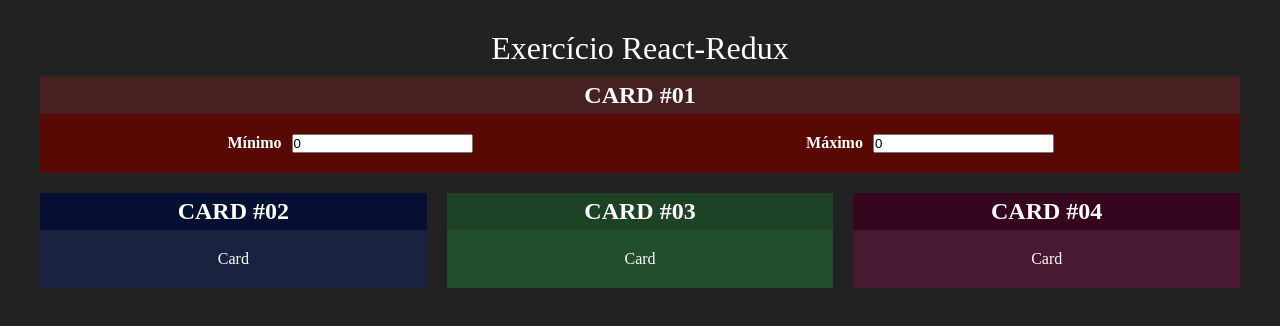
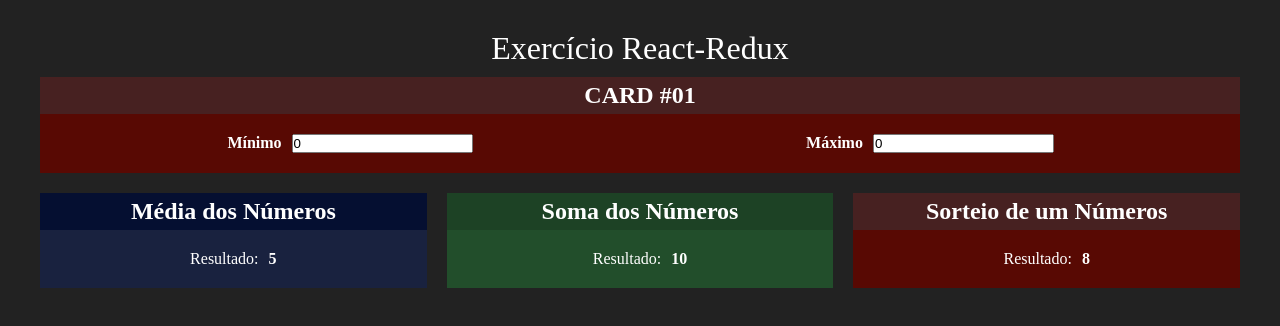
Before and after one commit to CapitaoDAreia/react-redux-course, a React (Create React App) app in the folder 06-redux/: page / in a window 1280 px wide. Shown: the top 326 px of the page. Built offline with nearby package versions, Linux system fonts and the light colour scheme.

Commit message:
SECTION 6: Redux - Creating other components, they are: Sorteio, Media and Soma

```diff
--- a/06-redux/src/App.tsx
+++ b/06-redux/src/App.tsx
@@ -1,5 +1,9 @@
 import React from "react";
-import Card from "./Components/Card";
+import Media from "./Components/Media";
+import Soma from "./Components/Soma";
+import Sorteio from "./Components/Sorteio";
+
+
 import styled from "styled-components";
 import Intervalo from "./Components/Intervalo";
 
@@ -28,17 +32,11 @@ function App() {
       </Row>
 
       <Row>
-        <Card title="CARD #02" headColor="#050f31" bodyColor="#19223f">
-          Card
-        </Card>
+        <Media title="CARD #02" headColor="#050f31" bodyColor="#19223f"></Media>
 
-        <Card title="CARD #03" headColor="#1d4225" bodyColor="#224e2b">
-          Card
-        </Card>
+        <Soma title="CARD #03" headColor="#1d4225" bodyColor="#224e2b"></Soma>
 
-        <Card title="CARD #04" headColor="#36051e" bodyColor="#491932">
-          Card
-        </Card>
+        <Sorteio title="CARD #04" headColor="#36051e" bodyColor="#491932"></Sorteio>
       </Row>
     </Container>
   );
--- a/06-redux/src/Components/Card.tsx
+++ b/06-redux/src/Components/Card.tsx
@@ -1,7 +1,7 @@
 import styled from 'styled-components'
 
-interface CardProps {
-    children: JSX.Element | string | JSX.Element[]
+export interface CardProps {
+    children?: JSX.Element | string | JSX.Element[]
     title: string
     headColor: string
     bodyColor: string
--- /dev/null
+++ b/06-redux/src/Components/Media.tsx
@@ -0,0 +1,30 @@
+import Card, { CardProps } from "./Card";
+
+interface MediaProps extends CardProps {}
+
+const Media = (props: MediaProps) => {
+  return (
+    <Card title="Média dos Números" headColor={props.headColor} bodyColor={props.bodyColor}>
+      <div
+        style={{
+          display: "flex",
+          justifyContent: "center",
+        }}
+      >
+        <span
+          style={{
+            flex: "1",
+            display: 'flex',
+            gap: '10px',
+            justifyContent: 'center'
+          }}
+        >
+            <span>Resultado:</span>
+          <strong>5</strong>
+        </span>
+      </div>
+    </Card>
+  );
+};
+
+export default Media;
--- /dev/null
+++ b/06-redux/src/Components/Soma.tsx
@@ -0,0 +1,30 @@
+import Card, { CardProps } from "./Card";
+
+interface MediaProps extends CardProps {}
+
+const Media = (props: MediaProps) => {
+  return (
+    <Card title="Soma dos Números" headColor={props.headColor} bodyColor={props.bodyColor}>
+      <div
+        style={{
+          display: "flex",
+          justifyContent: "center",
+        }}
+      >
+        <span
+          style={{
+            flex: "1",
+            display: 'flex',
+            gap: '10px',
+            justifyContent: 'center'
+          }}
+        >
+            <span>Resultado:</span>
+          <strong>10</strong>
+        </span>
+      </div>
+    </Card>
+  );
+};
+
+export default Media;
--- /dev/null
+++ b/06-redux/src/Components/Sorteio.tsx
@@ -0,0 +1,30 @@
+import Card, { CardProps } from "./Card";
+
+interface SorteioProps extends CardProps {}
+
+const Media = (props: SorteioProps) => {
+  return (
+    <Card title="Sorteio de um Números" headColor="#472121" bodyColor="#580903">
+      <div
+        style={{
+          display: "flex",
+          justifyContent: "center",
+        }}
+      >
+        <span
+          style={{
+            flex: "1",
+            display: 'flex',
+            gap: '10px',
+            justifyContent: 'center'
+          }}
+        >
+            <span>Resultado:</span>
+          <strong>8</strong>
+        </span>
+      </div>
+    </Card>
+  );
+};
+
+export default Media;
```
